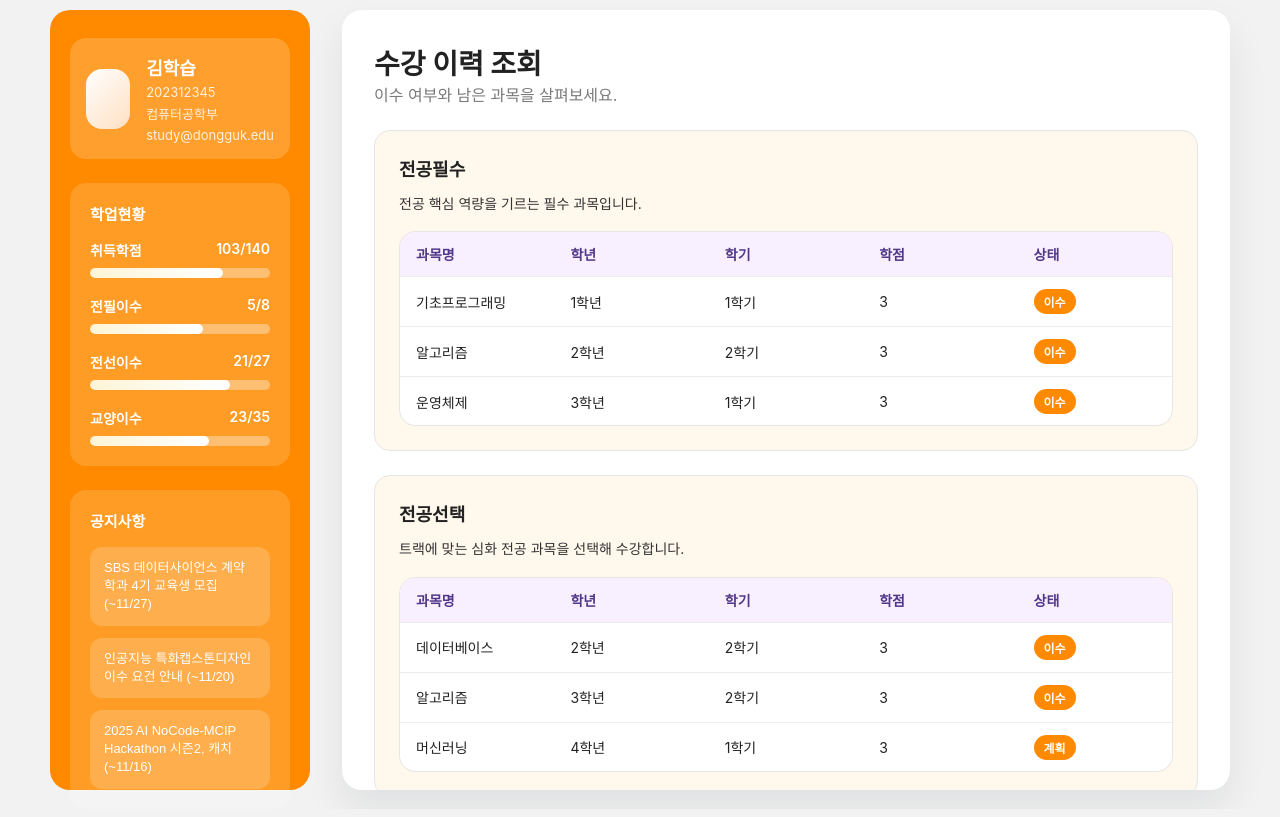
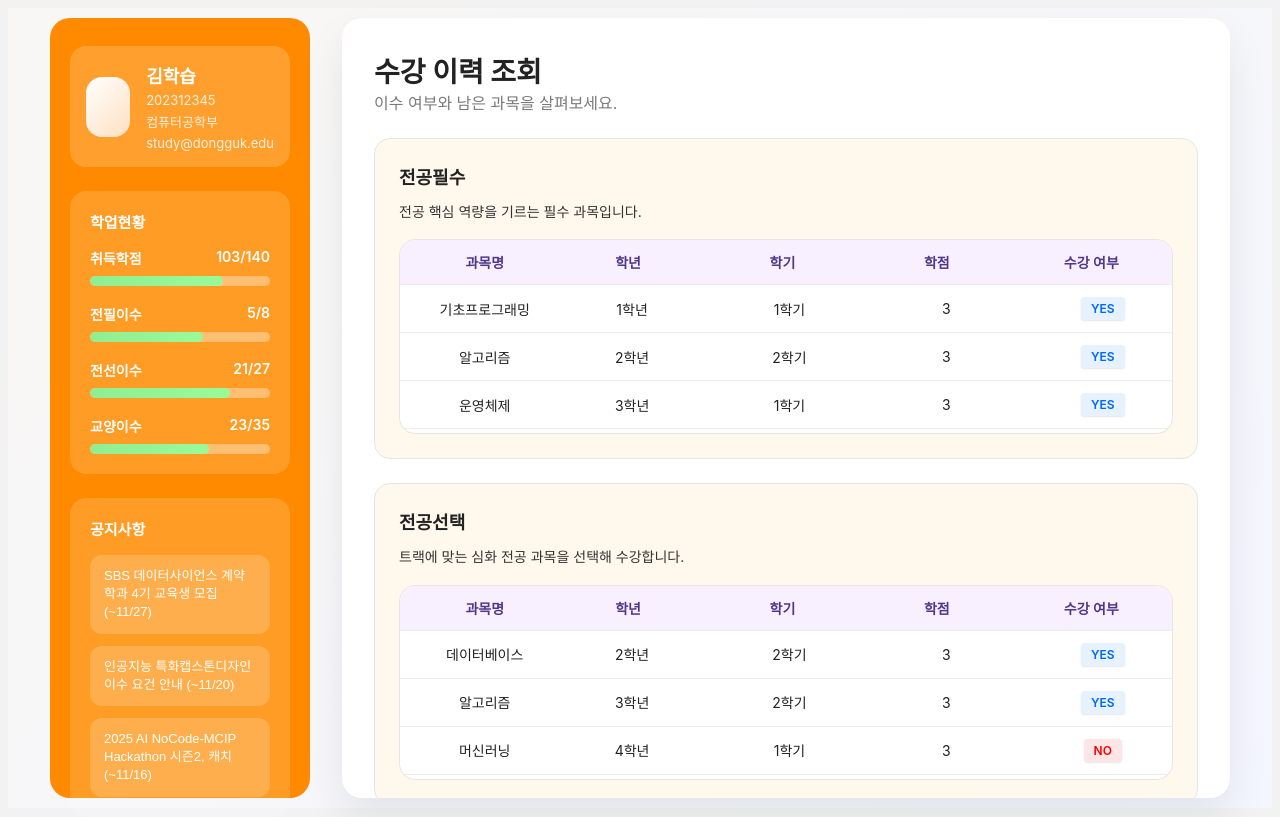
Before and after one commit to Dgu-SWE/GonnaG-Front, a React (Create React App) app: page /history in a window 1280 px wide. Built offline with nearby package versions, Linux system fonts and the light colour scheme.

Commit message:
fix/#3 테이블 수정 및 기본페이지 지정

```diff
--- a/src/App.css
+++ b/src/App.css
@@ -45,23 +45,6 @@ body {
   overflow-y: auto;
 }
 
-.page-content::-webkit-scrollbar {
-  width: 8px;
-}
-
-.page-content::-webkit-scrollbar-track {
-  background: #f1f1f1;
-  border-radius: 4px;
-}
-
-.page-content::-webkit-scrollbar-thumb {
-  background: #ff8a00;
-  border-radius: 4px;
-}
-
-.page-content::-webkit-scrollbar-thumb:hover {
-  background: #e67d00;
-}
 
 .page-header {
   display: flex;
@@ -109,23 +92,6 @@ body {
   border: 1px solid #e6e6e6;
 }
 
-.table tbody::-webkit-scrollbar {
-  width: 8px;
-}
-
-.table tbody::-webkit-scrollbar-track {
-  background: #f1f1f1;
-  border-radius: 4px;
-}
-
-.table tbody::-webkit-scrollbar-thumb {
-  background: #ff8a00;
-  border-radius: 4px;
-}
-
-.table tbody::-webkit-scrollbar-thumb:hover {
-  background: #e67d00;
-}
 
 .table {
   width: 100%;
@@ -147,12 +113,13 @@ body {
   max-height: 148px;
 }
 
+
 .table thead th {
   background-color: #f8f0ff;
   font-weight: 600;
   color: #51368a;
-  padding: 12px 16px;
-  text-align: left;
+  padding: 12px 8px;
+  text-align: center;
   border-bottom: 1px solid #ececec;
   font-size: 14px;
 }
@@ -165,10 +132,51 @@ body {
 
 .table th,
 .table td {
-  padding: 12px 16px;
-  text-align: left;
+  padding: 12px;
+  text-align: center;
   border-bottom: 1px solid #ececec;
   font-size: 14px;
+}
+
+/* 각 컬럼별 정렬 및 패딩 조정 */
+.table th:nth-child(1),
+.table td:nth-child(1) {
+  text-align: center;
+  padding-left: 16px;
+  padding-right: 1px;
+}
+
+.table th:nth-child(2),
+.table th:nth-child(3),
+.table th:nth-child(4),
+.table th:nth-child(5) {
+  text-align: center;
+  padding-left: 1px;
+  padding-right: 8px;
+}
+
+.table td:nth-child(2) {
+  text-align: center;
+  padding-left: 8px;
+  padding-right: 7px;
+}
+
+.table td:nth-child(3) {
+  text-align: center;
+  padding-left: 8px;
+  padding-right: 1px;
+}
+
+.table td:nth-child(4) {
+  text-align: center;
+  padding-left: 13px;
+  padding-right: 1px;
+}
+
+.table td:nth-child(5) {
+  text-align: center;
+  padding-left: 17px;
+  padding-right: 1px;
 }
 
 .badge {
@@ -178,7 +186,21 @@ body {
   padding: 4px 10px;
   font-size: 12px;
   font-weight: 600;
-  border-radius: 999px;
+  border-radius: 4px;
+  box-shadow: 0 1px 2px rgba(0, 0, 0, 0.1);
+}
+
+.badge-yes {
+  color: #0066ff;
+  background-color: #e6f2ff;
+}
+
+.badge-no {
+  color: #ff0000;
+  background-color: #ffe6e6;
+}
+
+.badge-plan {
   color: #fff;
   background-color: #ff8a00;
 }
--- a/src/App.jsx
+++ b/src/App.jsx
@@ -1,5 +1,5 @@
 import './App.css';
-import { BrowserRouter as Router, Routes, Route, Navigate } from 'react-router-dom';
+import { BrowserRouter as Router, Routes, Route } from 'react-router-dom';
 import Main from './pages/Main';
 import History from './pages/History';
 import Notice from './pages/Notice';
@@ -14,7 +14,7 @@ function App() {
           <Route path="/main" element={<Main />} />
           <Route path="/history" element={<History />} />
           <Route path="/notice" element={<Notice />} />
-          <Route path="*" element={<Navigate to="/" replace />} />
+          <Route path="/signin" element={<Signin />} />
         </Routes>
       </div>
     </Router>
--- a/src/components/Sidebar.css
+++ b/src/components/Sidebar.css
@@ -91,7 +91,7 @@
 .sidebar__progress-value {
   height: 100%;
   border-radius: 999px;
-  background: linear-gradient(90deg, #fff4d6, #fff);
+  background: linear-gradient(90deg, #90EE90, #98FB98);
 }
 
 .sidebar__notice-list {
--- a/src/index.css
+++ /dev/null
@@ -1,13 +0,0 @@
-body {
-  margin: 0;
-  font-family: -apple-system, BlinkMacSystemFont, 'Segoe UI', 'Roboto', 'Oxygen',
-    'Ubuntu', 'Cantarell', 'Fira Sans', 'Droid Sans', 'Helvetica Neue',
-    sans-serif;
-  -webkit-font-smoothing: antialiased;
-  -moz-osx-font-smoothing: grayscale;
-}
-
-code {
-  font-family: source-code-pro, Menlo, Monaco, Consolas, 'Courier New',
-    monospace;
-}
--- a/src/index.js
+++ b/src/index.js
@@ -1,27 +1,12 @@
 import React from 'react';
 import ReactDOM from 'react-dom/client';
-import './index.css';
 import App from './App';
 import reportWebVitals from './reportWebVitals';
-import { BrowserRouter, Routes, Route } from 'react-router-dom';
-import Signin from './pages/Signin';
-import Notice from './pages/Notice';
-import History from './pages/History';
-import Main from './pages/Main';
 
 const root = ReactDOM.createRoot(document.getElementById('root'));
 root.render(
   <React.StrictMode>
-    <BrowserRouter>
-    <Routes>
-      <Route path="/" element={<Main />} />
-      <Route path="/signin" element={<Signin />} />
-      <Route path="/notice" element={<Notice />} />
-      <Route path="/history" element={<History />} />
-      <Route path="*" element={<App />} />
-    </Routes>
-    </BrowserRouter>
-
+    <App />
   </React.StrictMode>
 );
 
--- a/src/pages/History.jsx
+++ b/src/pages/History.jsx
@@ -22,9 +22,9 @@ const completionGroups = [
     rows: [
       { course: '데이터베이스', year: '2학년', semester: '2학기', credits: 3, status: '이수' },
       { course: '알고리즘', year: '3학년', semester: '2학기', credits: 3, status: '이수' },
-      { course: '머신러닝', year: '4학년', semester: '1학기', credits: 3, status: '계획' },
+      { course: '머신러닝', year: '4학년', semester: '1학기', credits: 3, status: '미이수' },
       { course: '캡스톤디자인', year: '4학년', semester: '2학기', credits: 3, status: '미이수' },
-      { course: '클라우드컴퓨팅', year: '4학년', semester: '1학기', credits: 3, status: '계획' },
+      { course: '클라우드컴퓨팅', year: '4학년', semester: '1학기', credits: 3, status: '미이수' },
       { course: '빅데이터분석', year: '3학년', semester: '2학기', credits: 3, status: '미이수' },
     ],
   },
@@ -36,7 +36,7 @@ const completionGroups = [
       { course: '자아와명상1', year: '1학년', semester: '1학기', credits: 1, status: '이수' },
       { course: '글쓰기와토론', year: '1학년', semester: '1학기', credits: 2, status: '이수' },
       { course: '동국인의리더십', year: '1학년', semester: '2학기', credits: 2, status: '이수' },
-      { course: 'AI윤리', year: '2학년', semester: '2학기', credits: 3, status: '계획' },
+      { course: 'AI윤리', year: '2학년', semester: '2학기', credits: 3, status: '미이수' },
       { course: '철학과삶', year: '2학년', semester: '1학기', credits: 3, status: '이수' },
       { course: '미디어리터러시', year: '1학년', semester: '2학기', credits: 2, status: '이수' },
     ],
@@ -67,7 +67,7 @@ const History = () => {
                     <th scope="col">학년</th>
                     <th scope="col">학기</th>
                     <th scope="col">학점</th>
-                    <th scope="col">상태</th>
+                    <th scope="col">수강 여부</th>
                   </tr>
                 </thead>
                 <tbody>
@@ -78,7 +78,9 @@ const History = () => {
                       <td>{row.semester}</td>
                       <td>{row.credits}</td>
                       <td>
-                        <span className="badge">{row.status}</span>
+                        <span className={`badge ${row.status === '이수' ? 'badge-yes' : row.status === '미이수' ? 'badge-no' : 'badge-plan'}`}>
+                          {row.status === '이수' ? 'YES' : row.status === '미이수' ? 'NO' : row.status}
+                        </span>
                       </td>
                     </tr>
                   ))}
```
